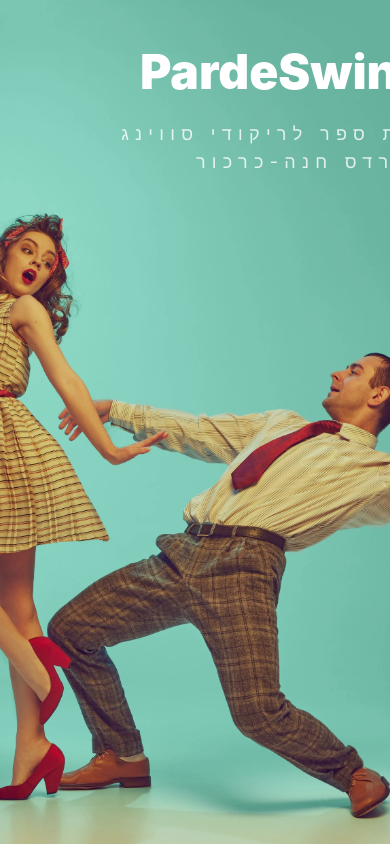
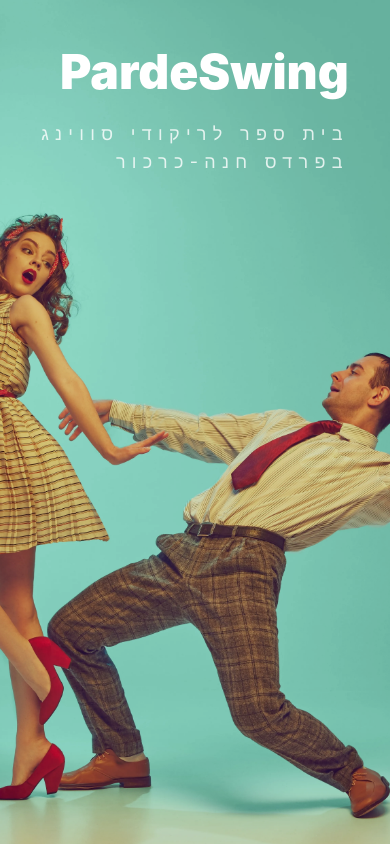
Before and after one commit to MaverickMeerkat/PardeSwing, a React (Vite) app: page / in a window 390 px wide. Shown: the top 844 px of the page. Built offline with nearby package versions, Linux system fonts and the light colour scheme.

Commit message:
mobile phones adjustments

```diff
--- a/src/pardeswing_landing_page.jsx
+++ b/src/pardeswing_landing_page.jsx
@@ -21,11 +21,11 @@
         <img
           src="Hero.webp"
           alt="Swing dancing"
-          className="absolute inset-0 w-full h-full object-cover object-[center_80%]"
+          className="absolute inset-0 w-full h-full object-cover object-center md:object-[center_80%]"
         />
         <div className="absolute inset-0 bg-black/15" />
 
-        <div className="relative z-10 max-w-3xl mx-auto px-6 pt-12 text-right translate-x-20">
+        <div className="relative z-10 max-w-3xl mx-auto px-6 pt-12 text-right md:translate-x-20">
             <div className="text-white text-right">
             <h1 className="text-5xl md:text-7xl font-black leading-none mb-6">
               PardeSwing
```
